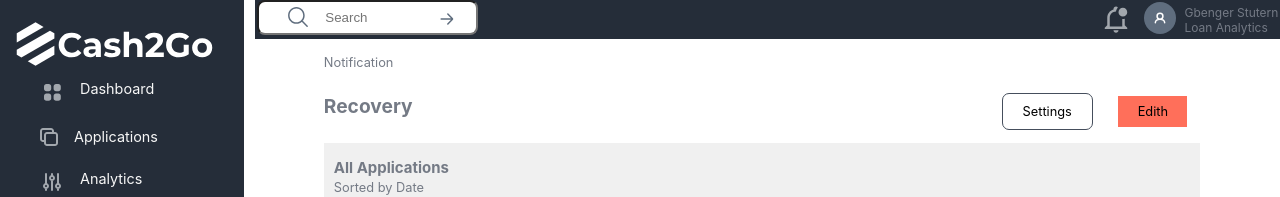
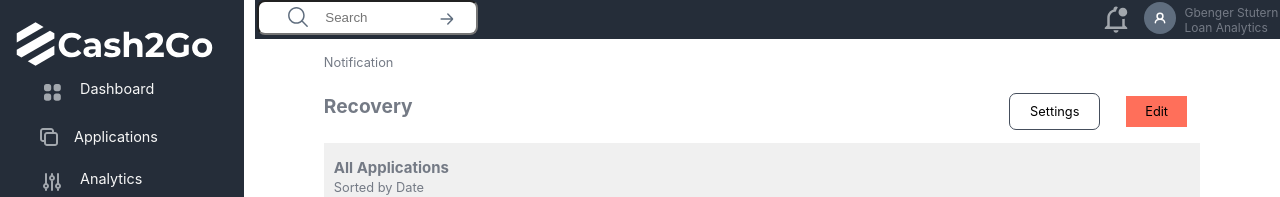
Before and after one commit to joyibeh93/Cash2go-loan-app, a React (Create React App) app: page /recovery in a window 1280 px wide. Shown: the top 197 px of the page. Built offline with nearby package versions, Linux system fonts and the light colour scheme; the HTML template or start-up script is replaced by a standard one.

Commit message:
changed edith to edit, added a link back to applicantinfo

```diff
--- a/src/Components/RecoveryContent.jsx
+++ b/src/Components/RecoveryContent.jsx
@@ -7,6 +7,7 @@ import approvedTransparent from '../assets/approved-transparent.svg';
 import rejectedTransparent from '../assets/rejected-transparent.svg';
 //import { Link } from "react-router-dom"
 import '../Styles/Recovery.css'
+import { Link } from 'react-router-dom';
 
 const DashBoard1_Down = () => {
   return (
@@ -20,7 +21,7 @@ const DashBoard1_Down = () => {
                 </div>
                 <div className="exit-new">
                 <button className="exisiting recoverybtn">Settings</button>
-                <button className="new reoveryEdit">Edith</button>
+                <button className="new reoveryEdit">Edit</button>
                 </div>
             </div>
         </div>
@@ -57,7 +58,7 @@ const DashBoard1_Down = () => {
             <td className="first-data">
               <img src={userIcon} alt="user-icon" />{' '}
               <div className="data-title">
-                <h4>Ogbeni Malani</h4>
+                <Link to='/applicantinfo'><h4>Ogbeni Malani</h4></Link>
                 <p className='recoveryID'> ID202390112 </p>
                 {/* <span>more info</span> */}
               </div>
```
